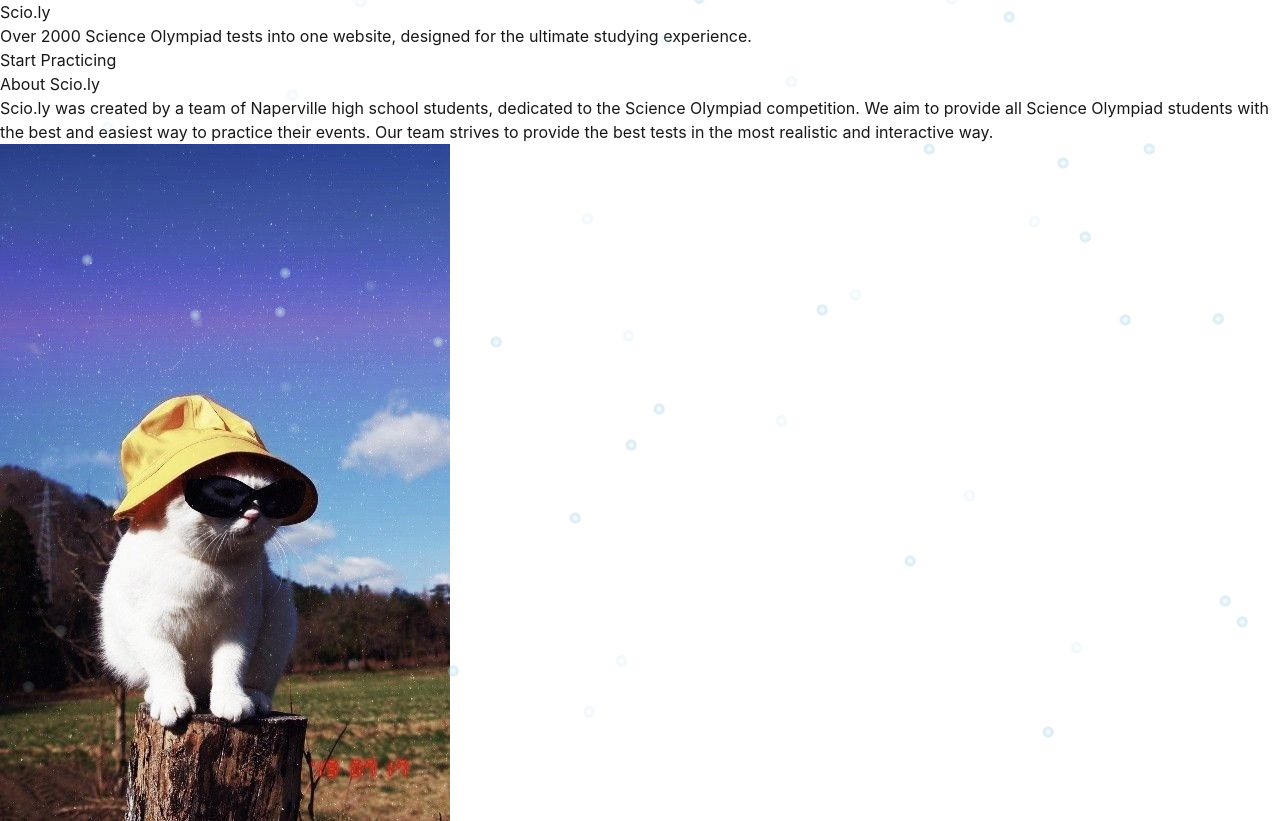
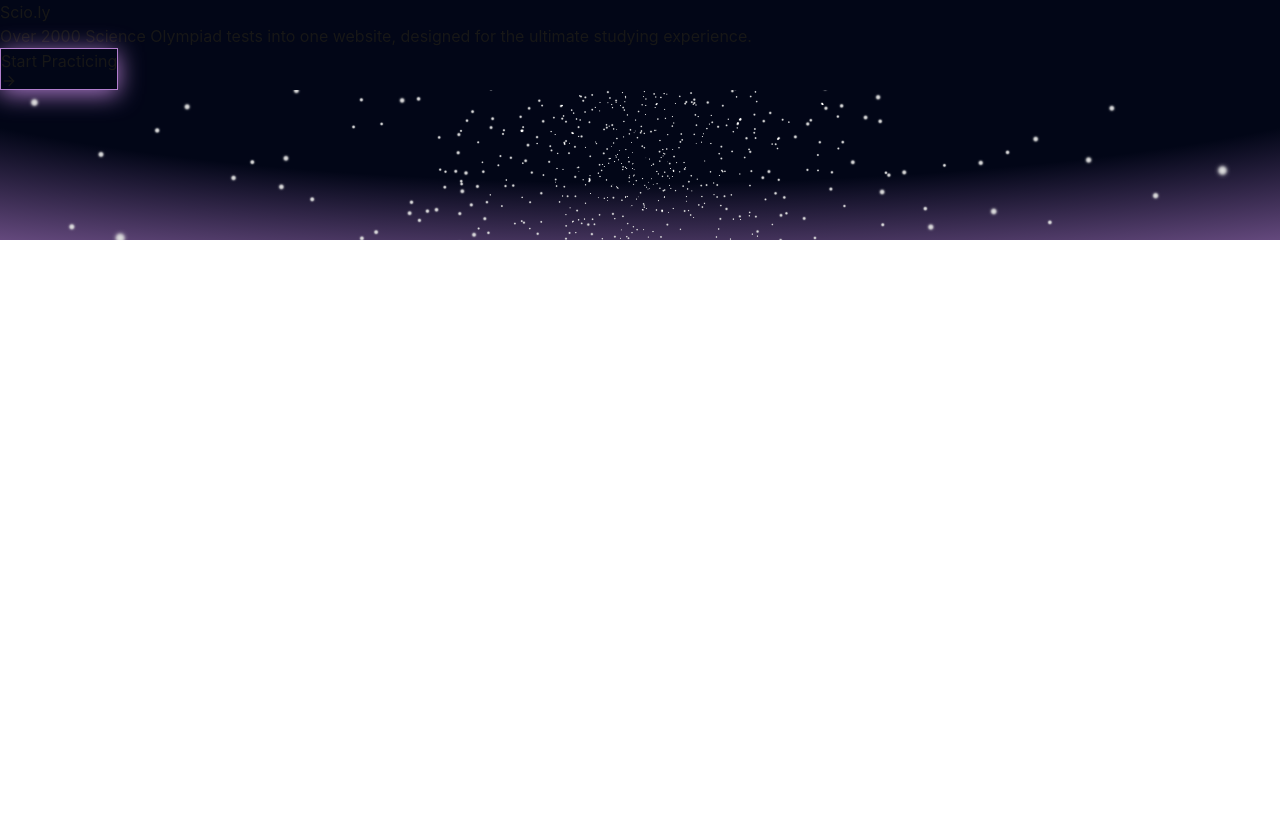
Before and after one commit to NapervilleASK/Scio.ly, a Next.js app in the folder frontend/science-olympiad-practice/: page / in a window 1280 px wide. After the commit the page ends 800 px from the top, so only its background shows below. Built offline with nearby package versions, Linux system fonts and the light colour scheme.

Commit message:
completed new homepage

```diff
--- a/frontend/science-olympiad-practice/src/app/page.tsx
+++ b/frontend/science-olympiad-practice/src/app/page.tsx
@@ -1,56 +1,60 @@
 "use client";
 
-// import { useState } from "react";
+import { Stars } from "@react-three/drei";
+import { Canvas } from "@react-three/fiber";
+import { useEffect } from "react";
+import { FiArrowRight } from "react-icons/fi";
+import { useMotionTemplate, useMotionValue, motion, animate } from "framer-motion";
 import Link from "next/link";
-import Particles from "./Particles";
+
+const COLORS_TOP = ["#13FFAA", "#1E67C6", "#CE84CF", "#DD335C"];
 
 export default function HomePage() {
-  // const [isModalOpen, setIsModalOpen] = useState(false);
+  const color = useMotionValue(COLORS_TOP[0]);
 
-  // const toggleModal = () => {
-  //   setIsModalOpen(!isModalOpen);
-  // };
+  useEffect(() => {
+    animate(color, COLORS_TOP, {
+      ease: "easeInOut",
+      duration: 10,
+      repeat: Infinity,
+      repeatType: "mirror",
+    });
+  }, []);
+
+  const backgroundImage = useMotionTemplate`radial-gradient(132% 132% at 50% 10%, #020617 50%, ${color})`;
+  const border = useMotionTemplate`1px solid ${color}`;
+  const boxShadow = useMotionTemplate`0px 4px 24px ${color}`;
 
   return (
-    <div className="relative flex flex-col items-center min-h-screen overflow-hidden bg-gradient-to-b from-blue-50 to-cyan-100">
-
-      {/* First Viewport (Initial Content) */}
-      <div className="relative z-10 flex flex-col items-center justify-center min-h-screen px-4 text-center">
-        <Particles />
-        <h1 className="text-4xl md:text-6xl font-bold bg-gradient-to-r from-blue-400 to-cyan-500 bg-clip-text text-transparent mb-4 md:mb-6 py-1">
+    <motion.section
+      style={{ backgroundImage }}
+      className="relative grid min-h-screen place-content-center overflow-hidden bg-gray-950 px-4 py-24 text-gray-200"
+    >
+      <div className="relative z-10 flex flex-col items-center w-full text-center">
+        <h1 className="text-5xl font-bold leading-tight text-gray-100 sm:text-6xl">
           Scio.ly
         </h1>
-        <p className="text-base md:text-lg text-gray-700 mb-6 md:mb-8">
+        <p className="my-6 max-w-xl text-lg leading-relaxed text-gray-300">
           Over 2000 Science Olympiad tests into one website, designed for the ultimate studying experience.
         </p>
         <Link href="/dashboard">
-          <button className="px-6 py-3 md:px-8 md:py-4 bg-gradient-to-r from-blue-300 to-cyan-400 text-white font-semibold rounded-full shadow-lg hover:scale-105 hover:shadow-xl transform transition-all duration-300 w-full sm:w-auto">
+          <motion.button
+            style={{ border, boxShadow }}
+            whileHover={{ scale: 1.015 }}
+            whileTap={{ scale: 0.985 }}
+            className="group relative flex w-fit items-center gap-1.5 rounded-full bg-gray-950/10 px-6 py-3 text-gray-50 transition-colors hover:bg-gray-950/50"
+          >
             Start Practicing
-          </button>
+            <FiArrowRight className="transition-transform group-hover:-rotate-45 group-active:-rotate-12" />
+          </motion.button>
         </Link>
       </div>
 
-      {/* Second Viewport (About Us Content) */}
-      <div className="relative z-10 w-full flex flex-col items-center min-h-screen px-4 text-center py-8 bg-black text-white">
-        <div className="max-w-5xl mx-auto">
-          <h2 className="text-3xl font-semibold mb-6">About Scio.ly</h2>
-          <p className="text-lg mb-6">
-            Scio.ly was created by a team of Naperville high school students, dedicated to the Science Olympiad competition.
-            We aim to provide all Science Olympiad students with the best and easiest way to practice their events. Our team strives to
-            provide the best tests in the most realistic and interactive way.
-          </p>
-
-          <img
-            src="./ASK.png"
-            alt="Science Olympiad Practice"
-            className="w-full max-w-2xl mx-auto rounded-lg shadow-lg"
-          />
-
-        </div>
-
-
+      <div className="absolute inset-0 z-0">
+        <Canvas>
+          <Stars radius={50} count={2500} factor={4} fade speed={2} />
+        </Canvas>
       </div>
-
-    </div>
+    </motion.section>
   );
 }
```
Also changed, not shown: frontend/science-olympiad-practice/package.json (+6 -1 lines), frontend/science-olympiad-practice/src/app/test/page.tsx (+2 -0 lines), 2 other files (tests, documents, lock files or other folders).
